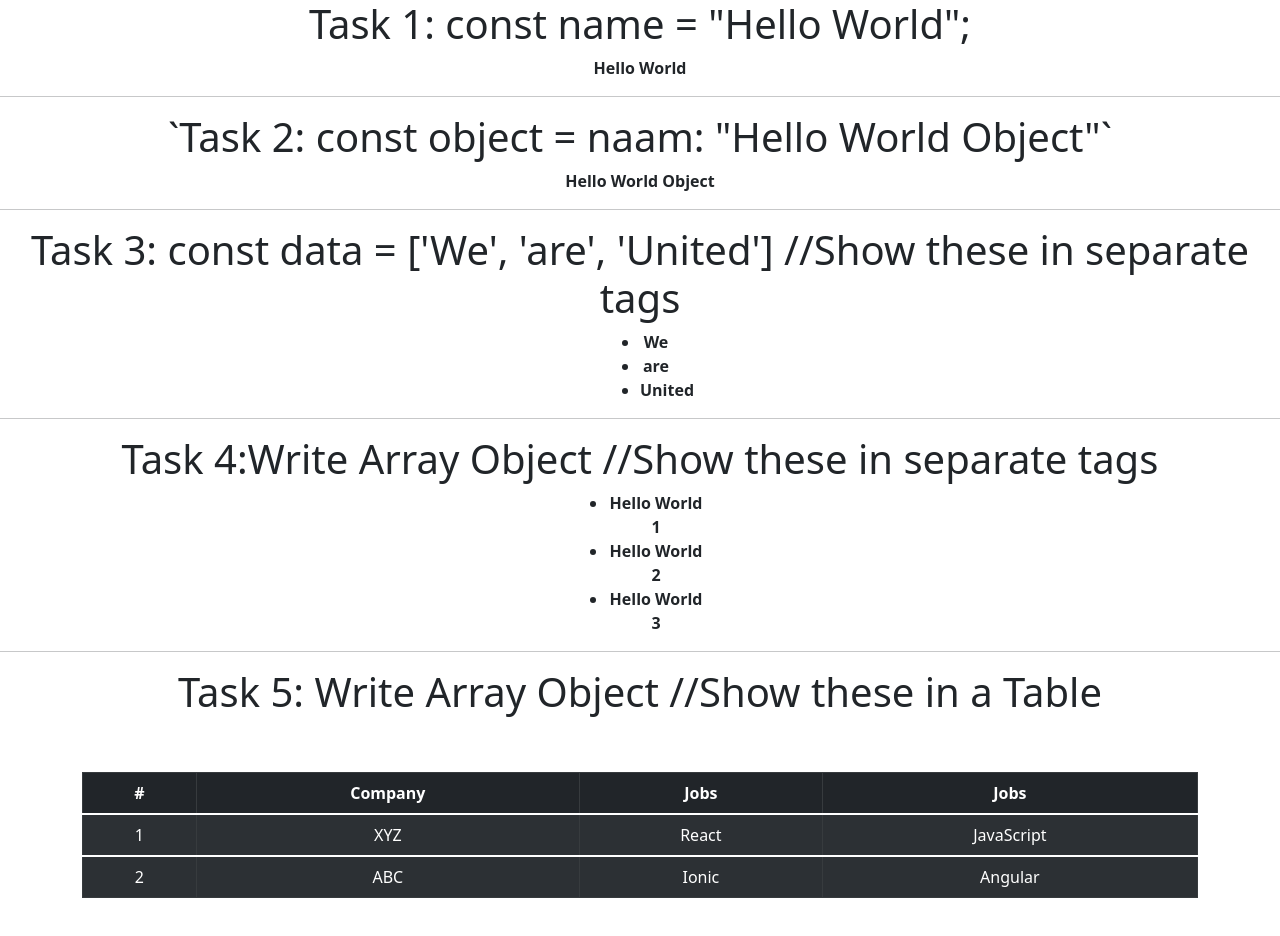
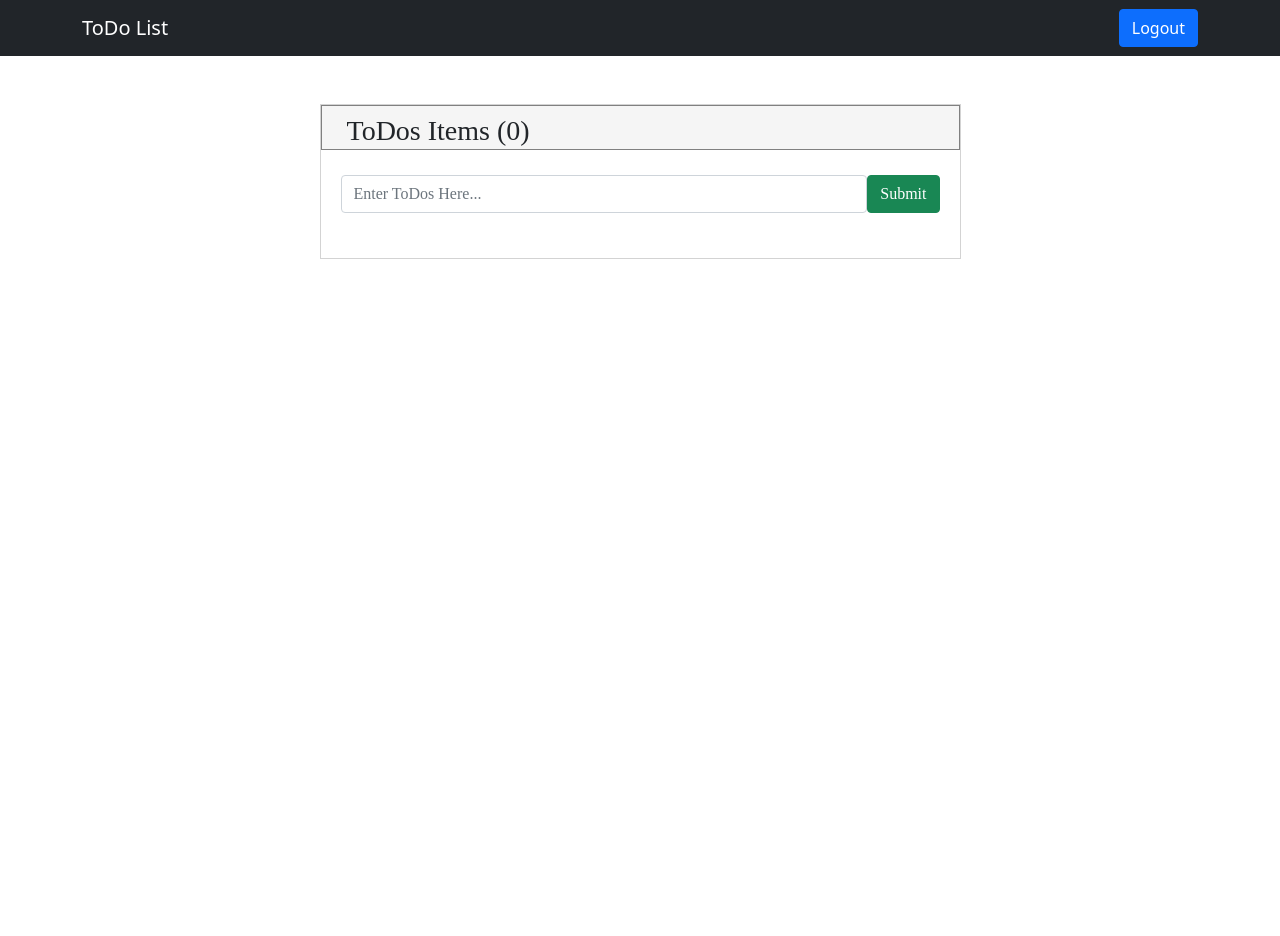
Before and after one commit to MuhammadUsamaHAroon/Expertizo-Course, a React (Create React App) app: page / in a window 1280 px wide. Shown: the top 936 px of the page. After the commit the page ends 800 px from the top, so only its background shows below. Built offline with nearby package versions, Linux system fonts and the light colour scheme.

Commit message:
React Assigment-2

```diff
--- a/package.json
+++ b/package.json
@@ -9,7 +9,9 @@
     "bootstrap": "^5.1.3",
     "react": "^18.1.0",
     "react-bootstrap": "^2.4.0",
+    "react-bootstrap-sweetalert": "^5.2.0",
     "react-dom": "^18.1.0",
+    "react-icons": "^4.4.0",
     "react-scripts": "5.0.1",
     "web-vitals": "^2.1.4"
   },
--- a/src/App.css
+++ b/src/App.css
@@ -36,3 +36,48 @@
     transform: rotate(360deg);
   }
 }
+.todosContainer{
+  border: solid lightgray 1px;
+  margin: auto;
+  height: auto;
+  font-family: 'Times New Roman', Times, serif;
+
+}
+.todosHead{
+  border: solid gray 0.5px;
+  width: auto;
+  height: 45px;
+  background-color:whitesmoke;
+  text-align: left;
+  padding-left: 25px;
+}
+.todosBody{
+  /* border: solid; */
+  padding:0 20px;
+  margin:25px 0;
+}
+.todosItem{
+  border: solid black 0.5px;
+  margin:10px 0;
+  height: 50px;
+  display: flex;
+  justify-content: space-between;
+  text-align: center;
+  align-items: center;
+}
+.todosText{
+  margin-left: 15px;
+  font-size: larger;
+  text-transform: capitalize;
+}
+.todosIcons{
+  display: flex;
+  justify-content: space-evenly;
+}
+.todosInput{
+  display: flex;
+  margin-bottom: 20px;
+}
+.todosInput input{
+  text-transform: capitalize;
+}
--- a/src/App.js
+++ b/src/App.js
@@ -1,125 +1,147 @@
 import "./App.css";
 import "bootstrap/dist/css/bootstrap.min.css";
-import { Table, Container } from "react-bootstrap";
+import NavBar from "./Components/Navbar/navBar";
+import { Container, Button, Col, Row } from "react-bootstrap";
+import { useEffect, useState } from "react";
+import { ImBin } from "react-icons/im";
+import { BsPencilSquare } from "react-icons/bs";
+import SweetAlert from "react-bootstrap-sweetalert";
+function App() {
+  const [todos, setTodos] = useState(() => {
+    const getTodos = localStorage.getItem("ToDos");
+    if (getTodos) {
+      return JSON.parse(getTodos);
+    } else {
+      return [];
+    }
+  });
+  const [input, setInput] = useState("");
+  const [editToggle, setEditToggle] = useState(false);
+  const [editItems, setEditItems] = useState(null);
+  const [alert, setAlert] = useState(false);
+  useEffect(() => {
+    localStorage.setItem("ToDos", JSON.stringify(todos));
+  }, [todos]);
 
-function App() {
-  {
-    /* TASK 1  */
-  }
+  const addItem = (e) => {
+    if (!input) {
+      setAlert(true);
+    } else {
+      const allToDoData = { id: new Date().getTime().toString(), text: input };
+      setTodos([...todos, allToDoData]);
+      setInput("");
+    }
+  };
 
-  const txt = "Hello World";
-  console.log(txt);
-
-  {
-    /* TASK 2  */
-  }
-
-  const obj = {
-    naam: "Hello World Object",
+  const deleteItem = (id) => {
+    const copyText = todos.filter((items) => {
+      return id !== items.id;
+    });
+    setTodos(copyText);
   };
-  console.log(obj.naamnaam);
-
-  {
-    /* TASK 3  */
-  }
-
-  const arr = ["We", "are", "United"];
-  console.log(arr[0] + " " + arr[1] + " " + arr[2]);
-
-  {
-    /* TASK 4  */
-  }
-
-  const arrObj = [
-    { name: "Hello World 1", id: 0 },
-    { name: "Hello World 2", id: 1 },
-    { name: "Hello World 3", id: 2 },
-  ];
-
-  {
-    /* TASK 5  */
-  }
-
-  const complex = [
-    { id: 0, company: "XYZ", jobs: ["JavaScript", "React"] },
-    { id: 1, company: "ABC", jobs: ["Angular", "Ionic"] },
-  ];
+  const editItem = (id) => {
+    const editTodos = todos.find((items) => {
+      return items.id === id;
+    });
+    setEditToggle(true);
+    setInput(editTodos.text);
+    setEditItems(id);
+  };
+  const upDateItems = () => {
+    if (input && editToggle) {
+      setTodos(
+        todos.map((items) => {
+          if (items.id === editItems) {
+            return { ...items, text: input };
+          }
+          return items;
+        })
+      );
+      setEditToggle(false);
+      setInput("");
+      setEditItems(null);
+    }
+  };
   return (
     <div className="App">
-      {/* TASK 1  */}
-
-      <h1>Task 1: const name = "Hello World";</h1>
-      <p>
-        <b>{txt}</b>
-      </p>
-      <hr />
-
-      {/* TASK 2 */}
-
-      <h1>`Task 2: const object = naam: "Hello World Object"`</h1>
-      <p>
-        <b>{obj.naam}</b>
-      </p>
-      <hr />
-
-      {/* TASK 3 */}
-
-      <h1>
-        Task 3: const data = ['We', 'are', 'United'] //Show these in separate
-        tags
-      </h1>
-      {arr.map((items, index) => {
-        return (
-          <ul style={{ width: "5%", margin: "auto" }} key={index}>
-            <b>
-              <li>{items}</li>
-            </b>
-          </ul>
-        );
-      })}
-      <hr />
-
-      {/* TASK 4 */}
-
-      <h1>Task 4:Write Array Object //Show these in separate tags</h1>
-      {arrObj.map((items) => {
-        return (
-          <ul style={{ width: "10%", margin: "auto" }} key={items.id}>
-            <b>
-              <li>{items.name}</li>
-            </b>
-          </ul>
-        );
-      })}
-      <hr />
-
-      {/* TASK 5 */}
-      <h1>Task 5: Write Array Object //Show these in a Table</h1>
-      <br />
-      <br />
+      <NavBar />
       <Container>
-        <Table striped bordered hover variant="dark">
-          <thead>
-            <tr>
-              <th>#</th>
-              <th>Company</th>
-              <th>Jobs</th>
-              <th>Jobs</th>
-            </tr>
-          </thead>
-          {complex.map((items, index) => {
-            return (
-              <tbody key={items.id}>
-                <tr>
-                  <td>{index + 1}</td>
-                  <td>{items.company}</td>
-                  <td>{items.jobs.slice(1, 3)}</td>
-                  <td>{items.jobs.slice(0, 1)}</td>
-                </tr>
-              </tbody>
-            );
-          })}
-        </Table><br/><br/>
+        <Row>
+          <Col xl={7} lg={8} md={8} sm={10} xs={12} style={{ margin: "auto" }}>
+            <div className="todosContainer mt-5">
+              <Row>
+                <Col>
+                  <div className="todosHead">
+                    <h3 className="mt-2">ToDos Items ({todos.length})</h3>
+                  </div>
+                </Col>
+              </Row>
+              <div className="todosBody">
+                <Row>
+                  <Col>
+                    <div className="todosInput">
+                      <input
+                        placeholder="Enter ToDos Here..."
+                        className="form-control"
+                        onChange={(e) => setInput(e.target.value)}
+                        value={input}
+                      />
+                      {!editToggle ? (
+                        <Button variant="success" onClick={addItem}>
+                          Submit
+                        </Button>
+                      ) : (
+                        <Button variant="primary" onClick={upDateItems}>
+                          UpDate
+                        </Button>
+                      )}
+                    </div>
+                  </Col>
+                </Row>
+                {todos.map((items) => {
+                  return (
+                    <Row key={items.id}>
+                      <Col>
+                        <div className="todosItem">
+                          <div className="todosText">
+                            <span>
+                              {alert ? (
+                                <div>
+                                  <SweetAlert
+                                    show={alert}
+                                    title="ToDos Cannot be Blank For Submit!!"
+                                    text={`SweetAlert in React`}
+                                    onConfirm={() => setAlert(false)}
+                                  />
+                                </div>
+                              ) : (
+                                items.text
+                              )}
+                            </span>
+                          </div>
+                          <div className="todosIcons">
+                            <BsPencilSquare
+                              size={30}
+                              color="green"
+                              style={{ marginRight: "10px", cursor: "pointer" }}
+                              onClick={() => editItem(items.id)}
+                            />
+                            <ImBin
+                              size={25}
+                              color="red"
+                              style={{ marginRight: "5px", cursor: "pointer" }}
+                              onClick={() => deleteItem(items.id)}
+                            />
+                          </div>
+                        </div>
+                      </Col>
+                    </Row>
+                  );
+                })}
+              </div>
+            </div>
+          </Col>
+        </Row>
       </Container>
     </div>
   );
--- /dev/null
+++ b/src/Components/Navbar/navBar.js
@@ -0,0 +1,24 @@
+import React from 'react'
+import {Navbar, NavDropdown, Container, Nav, Button} from 'react-bootstrap';
+
+export default function NavBar() {
+  return (
+    <>
+   <Navbar collapseOnSelect expand="lg" bg="dark" variant="dark">
+  <Container>
+  <Navbar.Brand href="#home">ToDo List</Navbar.Brand>
+  <Navbar.Toggle aria-controls="responsive-navbar-nav" />
+  <Navbar.Collapse id="responsive-navbar-nav">
+    <Nav className="me-auto">
+      <Nav.Link href="#features"></Nav.Link>
+      <Nav.Link href="#pricing"></Nav.Link>
+    </Nav>
+    <Nav>
+     <Button>Logout</Button>
+    </Nav>
+  </Navbar.Collapse>
+  </Container>
+</Navbar>
+    </>
+  )
+}
```
Also changed, not shown: 1 other file (tests, documents, lock files or other folders).
